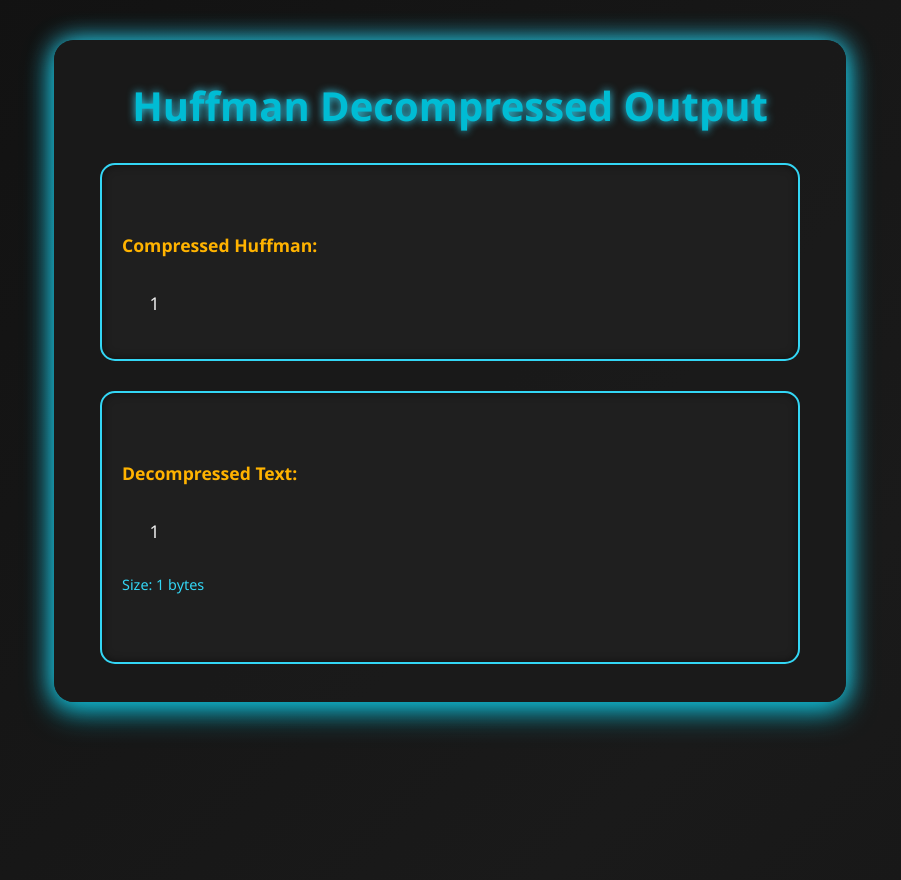
After one commit to mohammadmehdimojrian/acompress_project, a Django app: page /decompress_huffman/1/1/ in a window 1280 px wide. The commit adds this page. Shown: the whole page, without its empty margins (190-1091 px from the left). Run offline with Django 4.2, Linux system fonts and the light colour scheme.

Commit message:
modify the display

```diff
--- a/endecoder/urls.py
+++ b/endecoder/urls.py
@@ -5,4 +5,6 @@ from django.urls import path
 urlpatterns = [
     path('', index_render , name='index'),
     path('output/', output_render , name='output'),
+    path('decompress_rle/<str:rle_compressed>/', decompress_rle_render , name='rle_decompress'),
+    path('decompress_huffman/<str:huffman_compressed>/<str:original_string>/', decompress_huffman_render , name='huffman_decompress'),
 ]
--- a/endecoder/views.py
+++ b/endecoder/views.py
@@ -20,7 +20,7 @@ def index_render(request):
 def output_render(request):
     if request.method=="POST":
         text = request.POST.get('text')
-        encoded_huffman = huffman_encode(text)[0]
+        encoded_huffman,codebook= huffman_encode(text)
         encoded_huffman_size = ceil(len(encoded_huffman)/8)
         encoded_rle = RLE_encode(text)
         encoded_rle_size = len(encoded_rle)
@@ -30,8 +30,25 @@ def output_render(request):
                  "encoded_huffman" : encoded_huffman ,
                  "encoded_rle" : encoded_rle ,
                  "encoded_huffman_size" :encoded_huffman_size ,
-                 "encoded_rle_size" : encoded_rle_size
+                 "encoded_rle_size" : encoded_rle_size ,
+                 "codebook": codebook ,
 
                  }
     return render(request , 'output.html' , context)
+
+def decompress_rle_render(request , rle_compressed:str):
+    # print(rle_compressed)
+    decompressed_string = RLE_decode(rle_compressed)
+    context = {'rle_compressed' : rle_compressed , 'decompressed_string': decompressed_string }
+    return render(request , 'decompress_rle.html',context)
+
+def decompress_huffman_render(request ,huffman_compressed:str , original_string:str ):
+    # print(original_string)
+    codebook = huffman_encode(original_string)[1]
+    decompressed = huffman_decode(encoded=huffman_compressed , codebook=codebook)
+    # print(decompressed)
+    context={ 'decompressed' :decompressed , 'huffman_compressed' : huffman_compressed}
+    return render(request,'decompress_huffman.html',context)
+
+
 # Create your views here.
--- a/huffman.py
+++ b/huffman.py
@@ -61,10 +61,10 @@ def huffman_decode(encoded , codebook):
                 decoded+=c
                 cur=''
                 break
-    print(decoded)
+    return decoded
 
 if __name__ == '__main__':
     string = 'aaaaaaa'
     encoded_string , codebook = huffman_encode(string)
     print(encoded_string , list(codebook.items()))
-    huffman_decode(encoded=encoded_string , codebook=codebook)
+    print(huffman_decode(encoded=encoded_string , codebook=codebook))
--- /dev/null
+++ b/template/decompress_huffman.html
@@ -0,0 +1,134 @@
+<!DOCTYPE html>
+<html lang="en">
+
+<head>
+  <meta charset="UTF-8" />
+  <meta name="viewport" content="width=device-width, initial-scale=1" />
+  <title>Huffman Decompression</title>
+  <style>
+    :root {
+      --primary: #00bcd4;
+      --primary-light: #33d6f5;
+      --accent: #ffb300;
+      --bg-card: rgba(26, 26, 26, 0.85);
+      --text-light: #fff;
+      --font: 'Segoe UI', Tahoma, Geneva, Verdana, sans-serif;
+    }
+
+    body {
+      margin: 0;
+      padding: 40px 15px;
+      background: linear-gradient(-45deg, #0a0a0a, #1a1a1a, #0a0a0a, #121212);
+      background-size: 400% 400%;
+      animation: bgShift 30s ease infinite;
+      font-family: var(--font);
+      color: var(--text-light);
+      display: flex;
+      justify-content: center;
+      align-items: flex-start;
+      min-height: 100vh;
+    }
+
+    @keyframes bgShift {
+      0% {
+        background-position: 0% 50%;
+      }
+
+      50% {
+        background-position: 100% 50%;
+      }
+
+      100% {
+        background-position: 0% 50%;
+      }
+    }
+
+    .container {
+      background-color: var(--bg-card);
+      padding: 38px 46px;
+      border-radius: 20px;
+      max-width: 700px;
+      width: 100%;
+      box-shadow: 0 10px 30px rgba(0, 188, 212, 0.75), 0 0 24px var(--primary-light);
+      display: flex;
+      flex-direction: column;
+      gap: 30px;
+    }
+
+    h1 {
+      font-size: 2.5rem;
+      color: var(--primary);
+      text-align: center;
+      margin: 0;
+      text-shadow: 0 0 8px var(--primary-light);
+    }
+
+    .field-box {
+      background-color: #1f1f1f;
+      border: 2px solid var(--primary-light);
+      border-radius: 15px;
+      padding: 20px;
+      font-size: 1.1rem;
+      white-space: pre-wrap;
+      word-wrap: break-word;
+      color: #eee;
+      box-shadow: inset 0 0 8px #00000088;
+    }
+
+    .field-label {
+      font-weight: bold;
+      color: var(--accent);
+      margin-bottom: 10px;
+      display: block;
+      font-size: 1.1rem;
+    }
+
+    .field-size {
+      margin-top: 8px;
+      font-size: 0.9rem;
+      color: var(--primary-light);
+    }
+
+    .btn-back {
+      margin-top: 20px;
+      align-self: center;
+      background: linear-gradient(135deg, var(--primary), #007c91);
+      color: #fff;
+      border: none;
+      border-radius: 20px;
+      padding: 14px 32px;
+      font-size: 1.2rem;
+      font-weight: 700;
+      cursor: pointer;
+      text-decoration: none;
+      box-shadow: 0 8px 26px rgba(0, 188, 212, 0.8);
+      transition: background 0.3s ease, transform 0.2s ease;
+      display: inline-block;
+    }
+
+    .btn-back:hover {
+      background: linear-gradient(135deg, #00e1ff, #0097a7);
+      transform: scale(1.05);
+    }
+  </style>
+</head>
+
+<body>
+  <div class="container" role="main">
+    <h1>Huffman Decompressed Output</h1>
+
+    <div class="field-box">
+      <span class="field-label">Compressed Huffman:</span>
+      {{ huffman_compressed }}
+    </div>
+
+    <div class="field-box">
+      <span class="field-label">Decompressed Text:</span>
+      {{decompressed}}
+      <div class="field-size">Size: {{ decompressed | length }} bytes</div>
+    </div>
+
+  </div>
+</body>
+
+</html>
--- a/template/output.html
+++ b/template/output.html
@@ -142,7 +142,7 @@
       <div class="section-title">Huffman Output</div>
       <div class="text-box">{{encoded_huffman}}</div>
       <div class="info">Compressed Size: {{encoded_huffman_size}} bytes</div>
-      <a href="/decompress/huffman/" class="decompress-link">Decompress Huffman</a>
+      <a href="{% url 'huffman_decompress' encoded_huffman original_text  %}" class="decompress-link">Decompress Huffman</a>
     </div>
 
     <!-- RLE Result -->
@@ -150,7 +150,7 @@
       <div class="section-title">RLE Output</div>
       <div class="text-box">{{encoded_rle}}</div>
       <div class="info">Compressed Size: {{encoded_rle_size}} bytes</div>
-      <a href="/decompress/rle/" class="decompress-link">Decompress RLE</a>
+      <a href="{% url 'rle_decompress' encoded_rle %}" class="decompress-link">Decompress RLE</a>
     </div>
   </div>
 </body>
```
Also changed, not shown: template/decompress_rle.html (added, +136 -0 lines).
